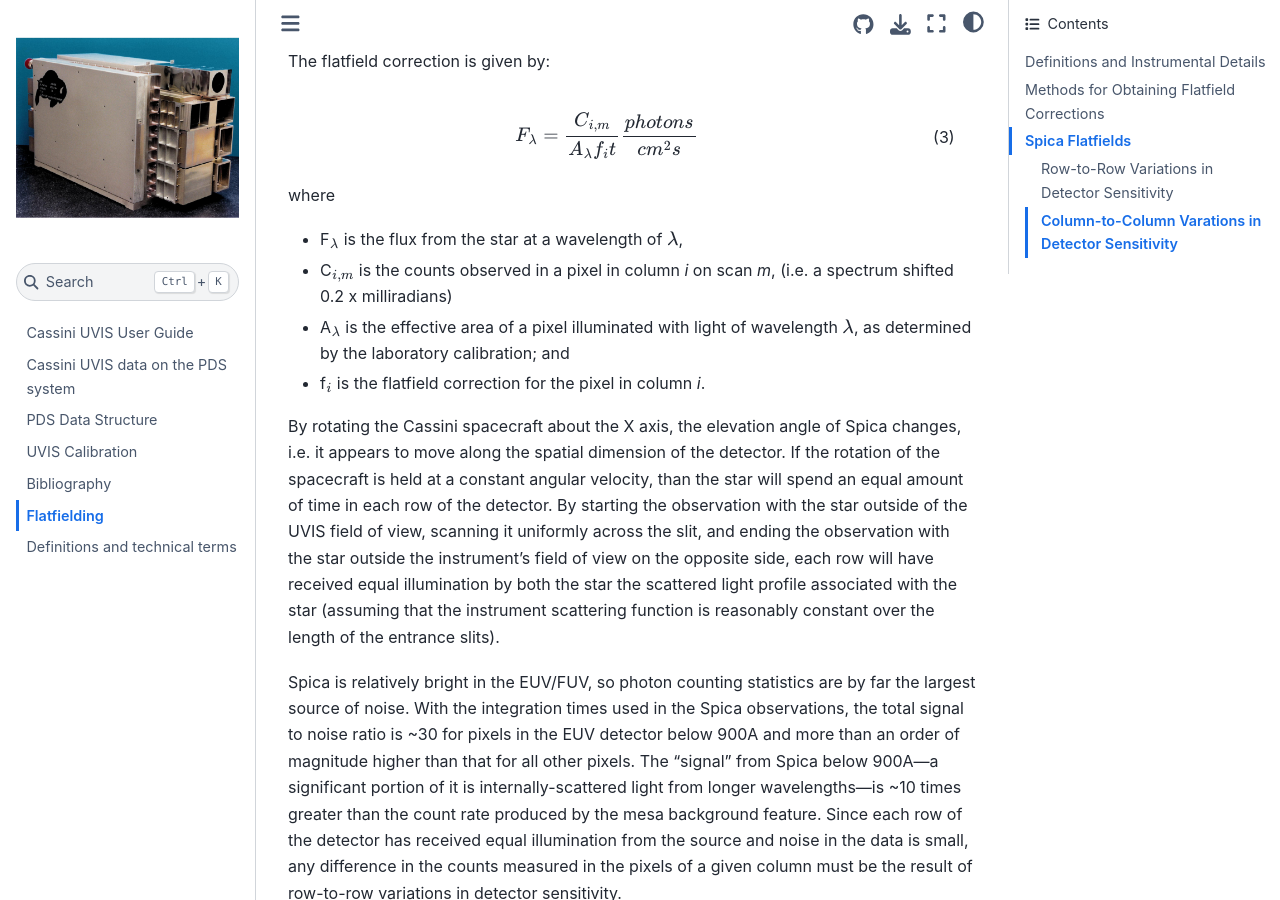
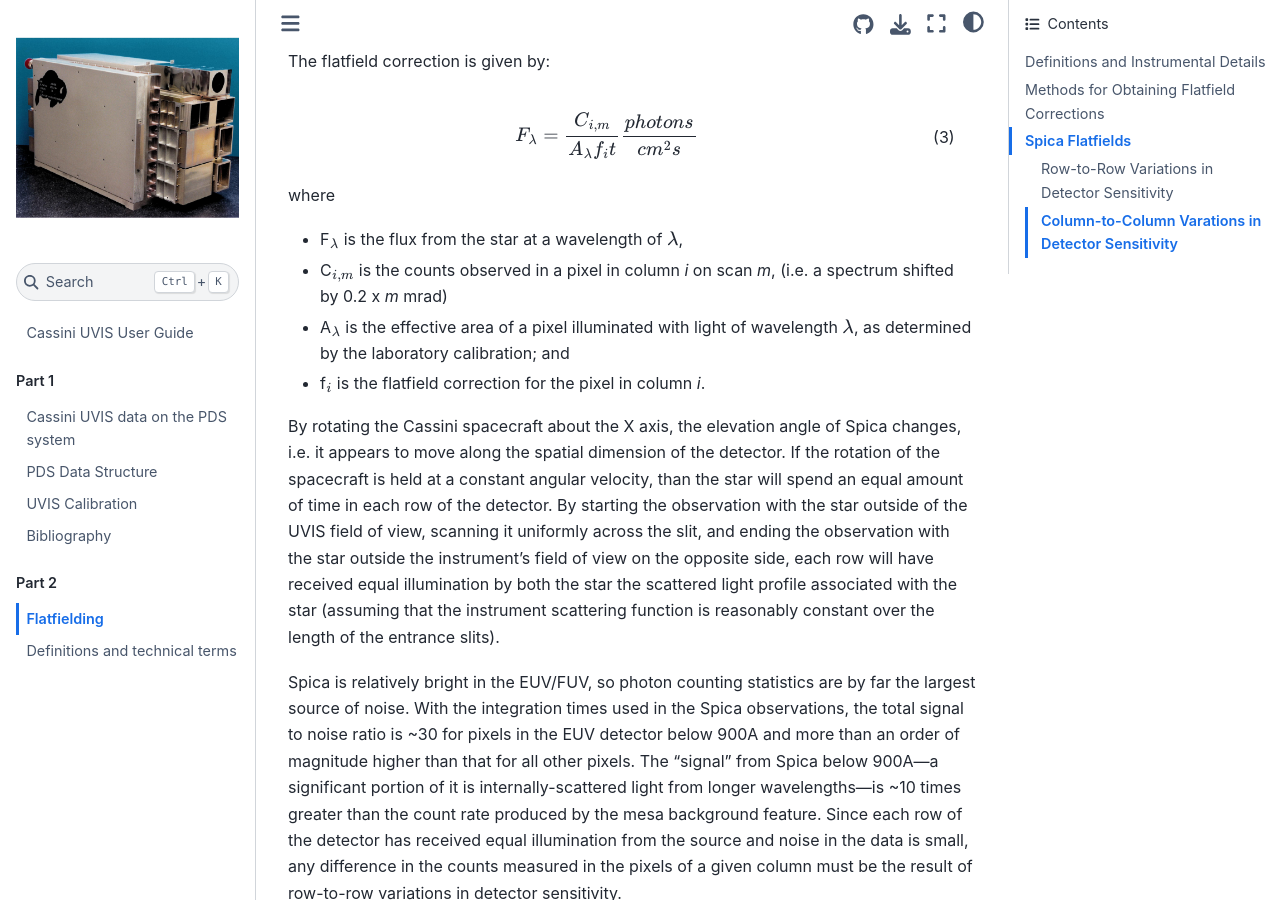
Before and after one commit to Cassini-UVIS/users_guide, a Jupyter Book: the page built from Appendix1_Flatfielding.md, in a window 1280 px wide and 900 px high, scrolled down 4021 px. Built offline with Jupyter Book 1.0.4 settings and Sphinx 7.4.7 and the Sphinx Book theme 1.1.4, drawn with Linux system fonts in a browser that asks for light colours; cross-references to code outside the pages are shown as plain code.

Commit message:
check if captions help with numbering

```diff
--- a/Appendix1_Flatfielding.md
+++ b/Appendix1_Flatfielding.md
@@ -98,7 +98,7 @@ F_\lambda = \frac{C_{i,m}}{A_\lambda f_i t}\frac{photons}{cm^2s}
 
 where
 * F$_\lambda$ is the flux from the star at a wavelength of $\lambda$,
-* C$_{i,m}$ is the counts observed in a pixel in column _i_ on scan _m_, (i.e. a spectrum shifted 0.2 x milliradians)
+* C$_{i,m}$ is the counts observed in a pixel in column _i_ on scan _m_, (i.e. a spectrum shifted by 0.2 x _m_ mrad)
 * A$_\lambda$ is the effective area of a pixel illuminated with light of wavelength $\lambda$, as determined by the
 laboratory calibration; and
 * f$_i$ is the flatfield correction for the pixel in column _i_.
--- a/_toc.yml
+++ b/_toc.yml
@@ -6,11 +6,13 @@ root: intro
 options:
   numbered: true
 parts:
-  - chapters:
+  - caption: Part 1
+    chapters:
     - file: 01_uvis_on_pds
     - file: 02_pds_data_structure
     - file: 03_calibration
     - file: bibliography
-  - chapters:
+  - caption: Part 2
+    chapters:
     - file: Appendix1_Flatfielding
     - file: Appendix2
```
